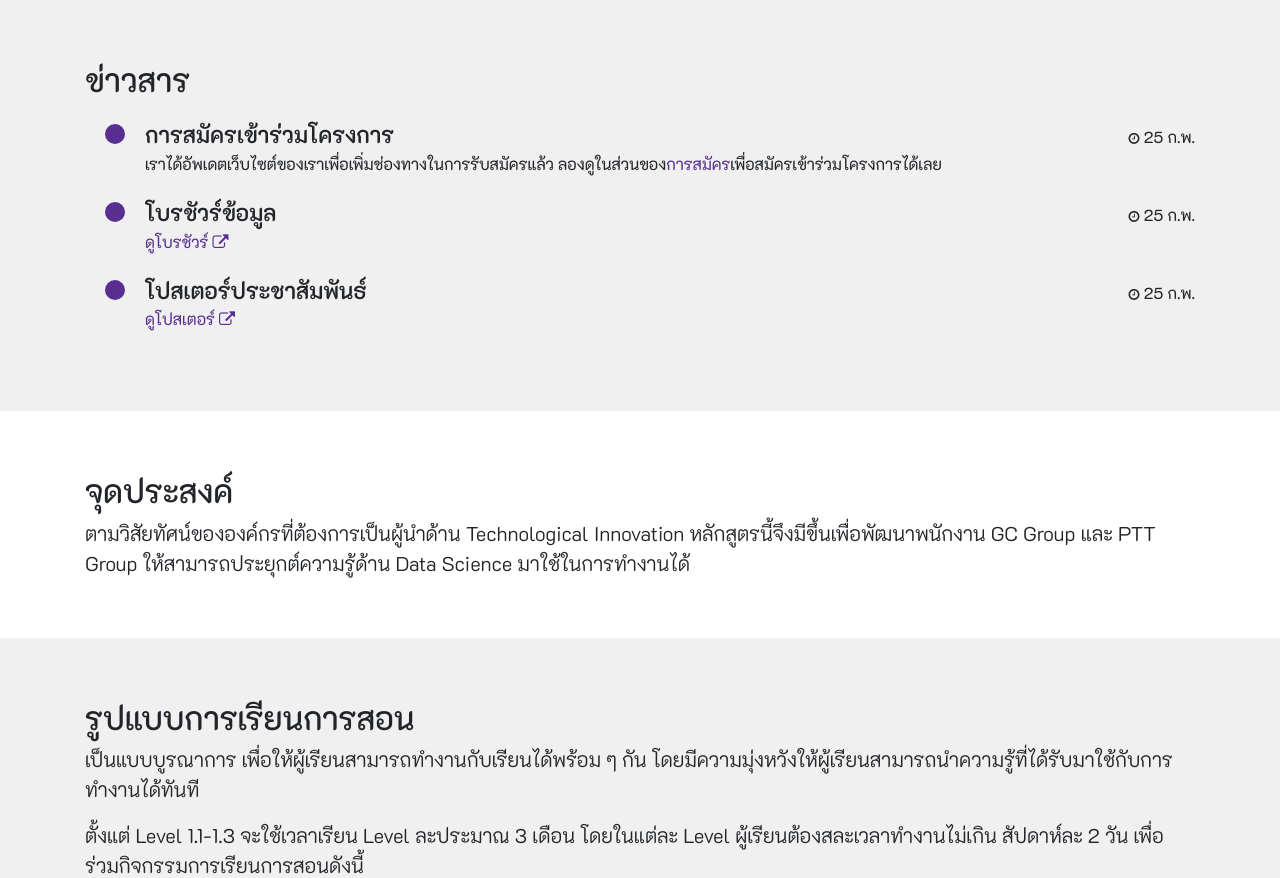
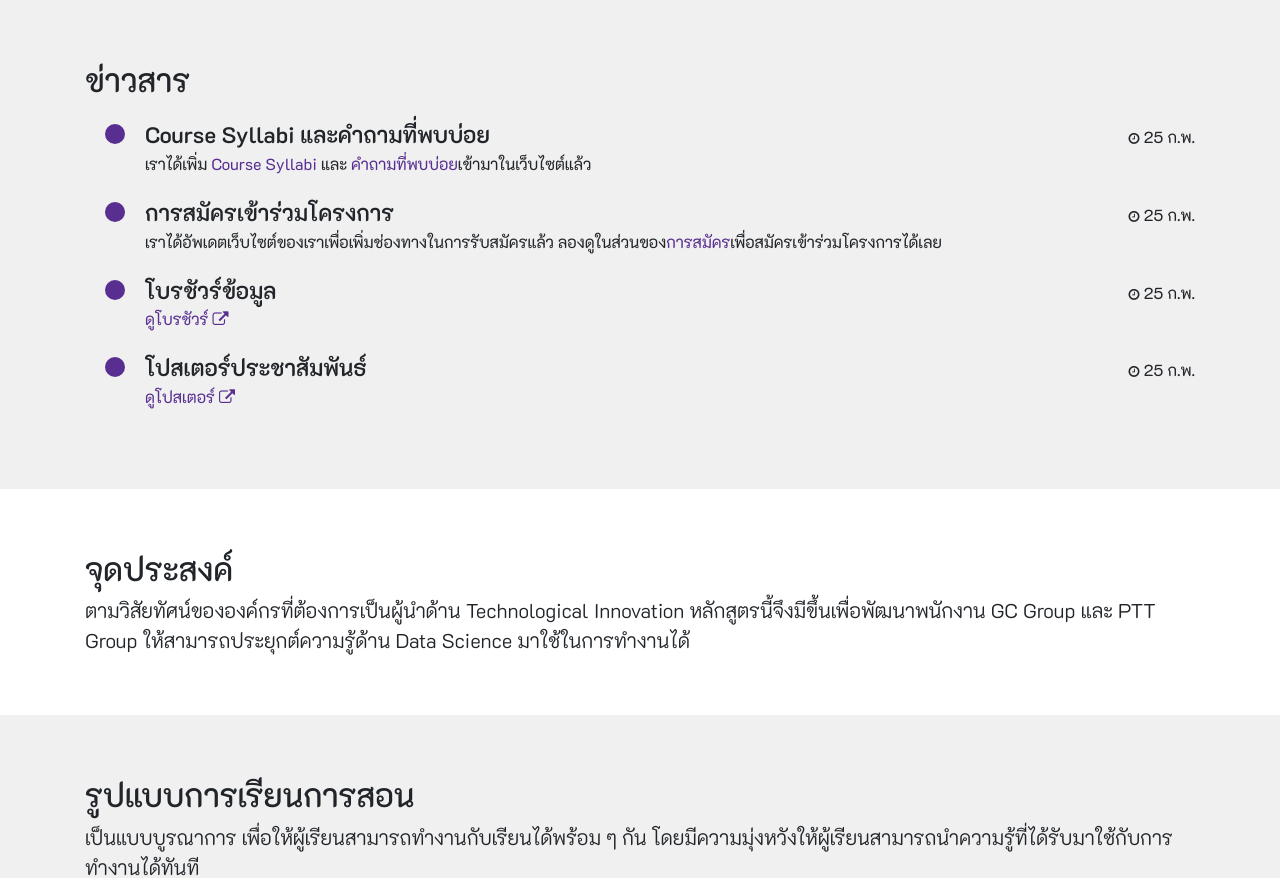
Before and after one commit to gc-vistec/gc-vistec.github.io, a Vue app: page / in a window 1280 px wide. Shown: the part 800-1678 px from the top of the page. Built offline with nearby package versions, Linux system fonts and the light colour scheme; what vue-scrollactive, vuetable-2 would draw is missing.

Commit message:
Add news for Syllabi and FAQ

```diff
--- a/src/components/Home/News.vue
+++ b/src/components/Home/News.vue
@@ -21,6 +21,11 @@ export default {
   data () {
     return {
       announcements: [
+        {
+          title: 'Course Syllabi และคำถามที่พบบ่อย',
+          content: 'เราได้เพิ่ม <a href="#curriculum">Course Syllabi</a> และ <a href="#contact">คำถามที่พบบ่อย</a>เข้ามาในเว็บไซต์แล้ว',
+          datetime: '25 ก.พ.'
+        },
         {
           title: 'การสมัครเข้าร่วมโครงการ',
           content: 'เราได้อัพเดตเว็บไซต์ของเราเพื่อเพิ่มช่องทางในการรับสมัครแล้ว ลองดูในส่วนของ<a href="#application">การสมัคร</a>เพื่อสมัครเข้าร่วมโครงการได้เลย',
```
